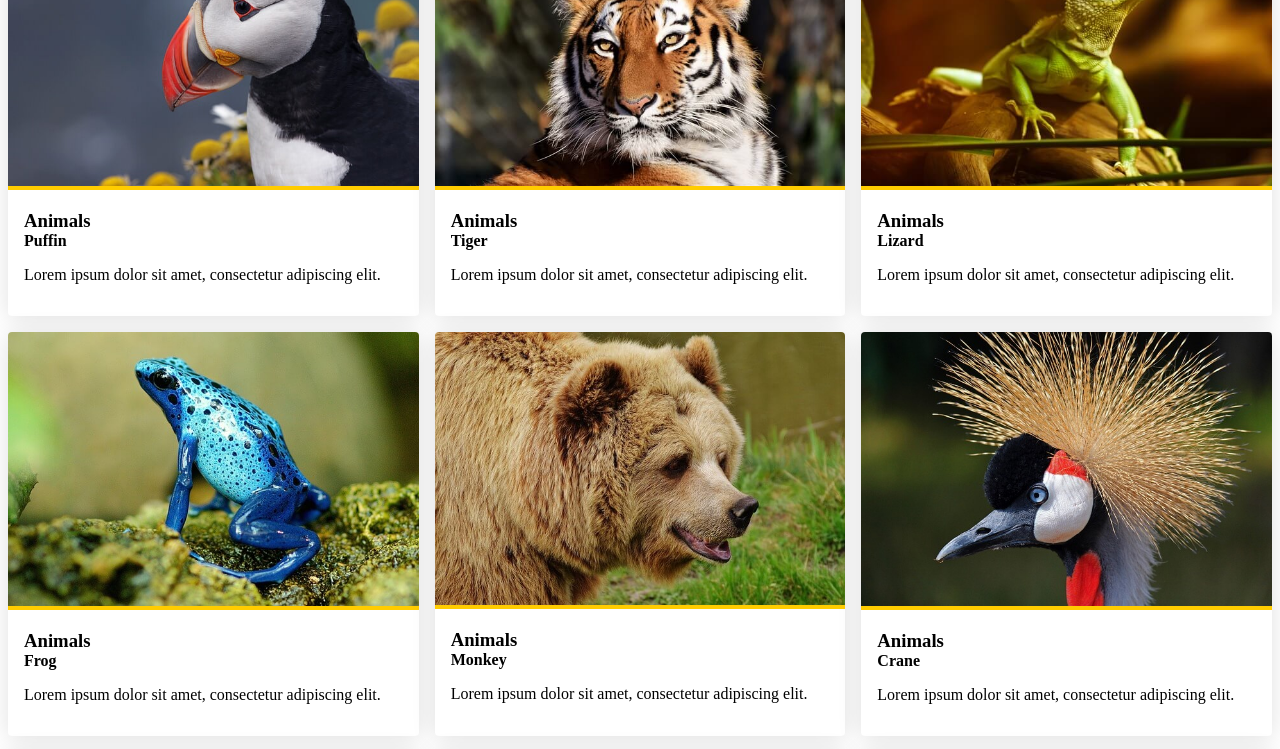
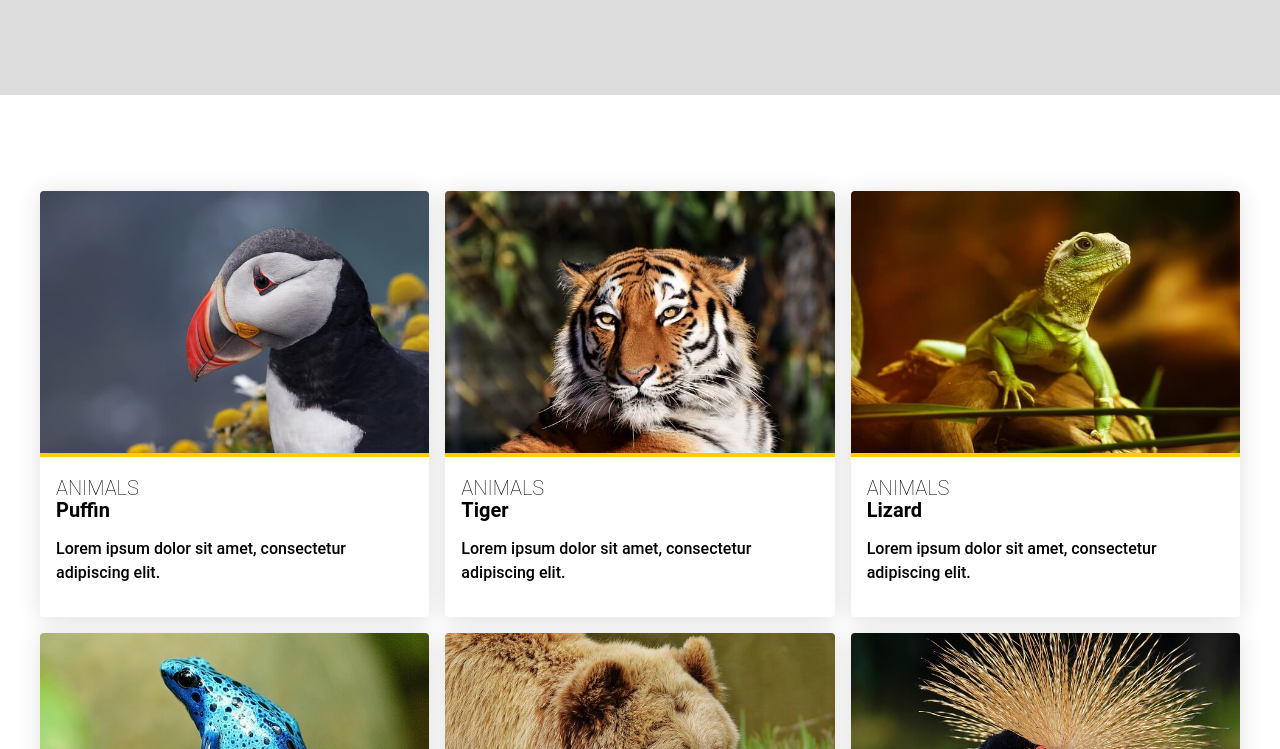
Before and after one commit to NeilMD/cprg-218-assign-1, a plain HTML site: page index.html in a window 1280 px wide. Shown: the part 215-964 px from the top of the page. Drawn offline with Linux system fonts and the light colour scheme; the site is published under a folder, as on GitHub Pages, so addresses that start at the root find nothing.

Commit message:
feat: relative link fixed

```diff
--- a/index.html
+++ b/index.html
@@ -4,9 +4,9 @@
   <meta charset="UTF-8">
   <meta http-equiv="X-UA-Compatible" content="IE=edge">
   <meta name="viewport" content="width=device-width, initial-scale=1.0">
-  <link rel="stylesheet" type="text/css" href="/styles/reset.css">
-  <link rel="stylesheet" type="text/css" href="/styles/fonts.css">
-  <link rel="stylesheet" type="text/css" href="/styles/global.css">
+  <link rel="stylesheet" type="text/css" href="styles/reset.css">
+  <link rel="stylesheet" type="text/css" href="styles/fonts.css">
+  <link rel="stylesheet" type="text/css" href="styles/global.css">
   <link rel="stylesheet" type="text/css" href="styles/assignment-one-starter.css">
   <link rel="stylesheet" type="text/css" href="styles/assignment_one.css">
   <title>Responsive CSS Layout</title>
```
